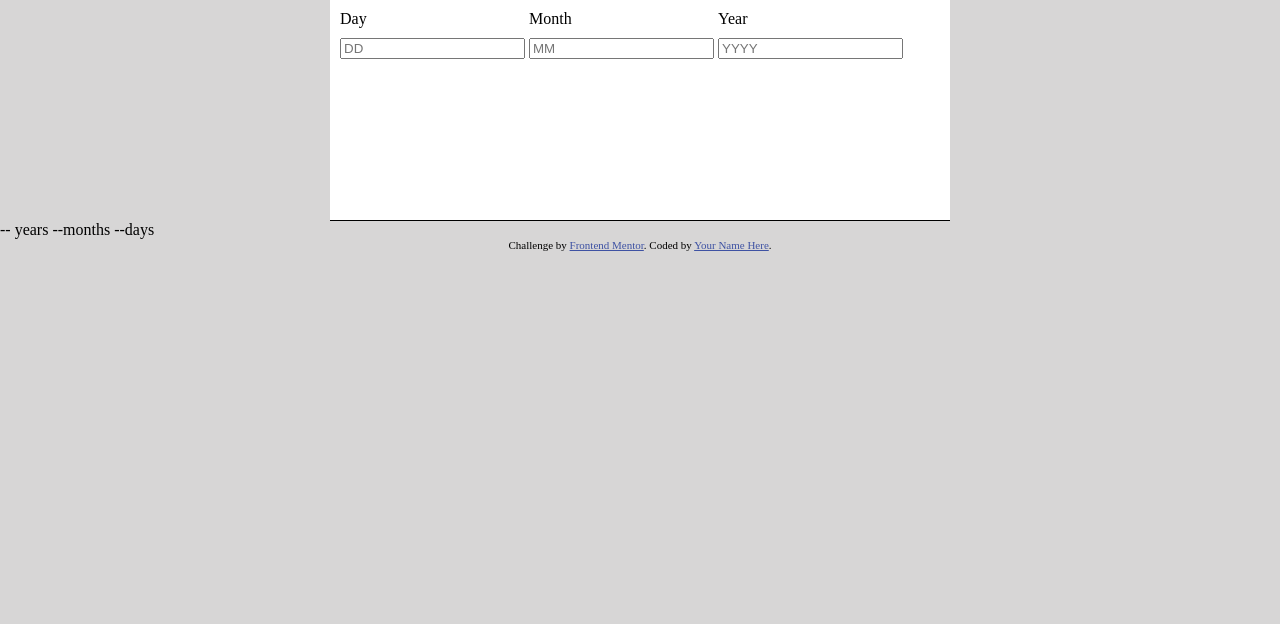
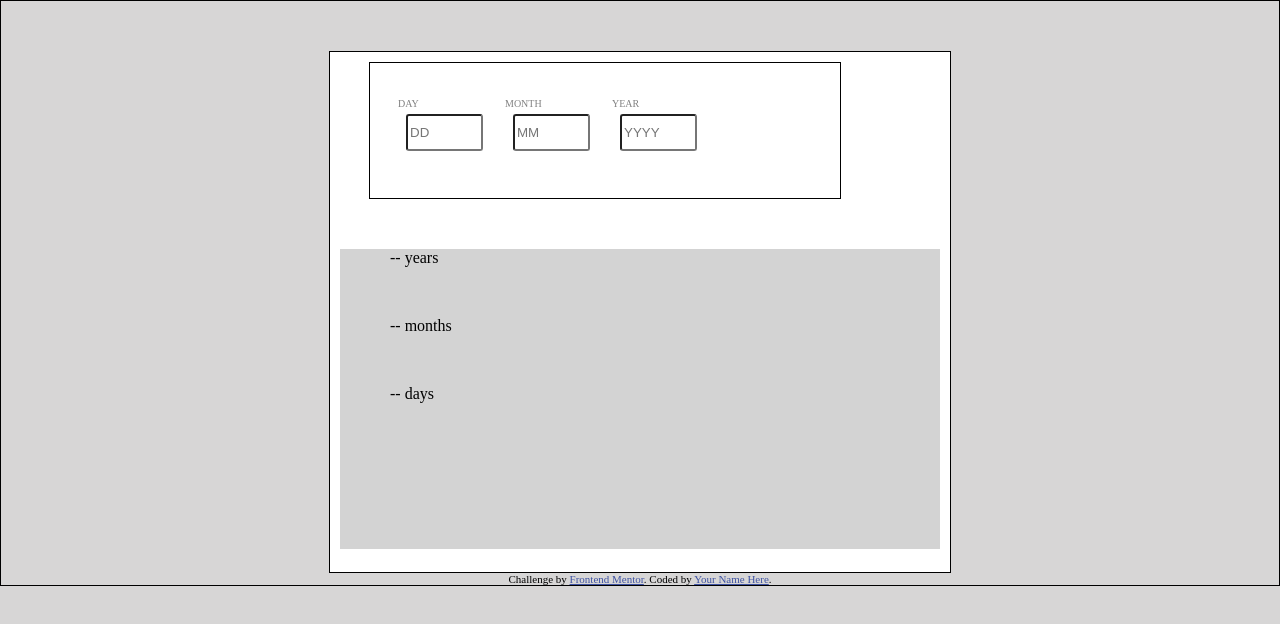
Before and after one commit to maatheuus/calculator-app, a plain HTML site: page index.html in a window 1280 px wide. Drawn offline with Linux system fonts and the light colour scheme.

Commit message:
atualizando código

```diff
--- a/index.html
+++ b/index.html
@@ -14,30 +14,34 @@
 
 <body>
 
-  <header>
-    <span class="data day">Day
-      <input type="text" placeholder="DD" class="input"></input>
-    </span>
-    <span class="data month">Month
-      <input type="text" placeholder="MM" class="input"></input>
-    </span>
-    <span class="data year">Year
-      <input type="text" placeholder="YYYY" class="input"></input>
-    </span>
+  <main>
+    <div class="container--input">
+      <span class="data day">Day
+        <input type="text" placeholder="DD" class="input input--dd"></input>
+      </span>
+      <span class="data month">Month
+        <input type="text" placeholder="MM" class="input input--mm"></input>
+      </span>
+      <span class="data year">Year
+        <input type="text" placeholder="YYYY" class="input input--yyyy"></input>
+      </span>
+    </div>
 
-    <nav>
+    <div class="saida--display">
+      <span>
+        <span class="pontilhado">--</span>
+        years
+      </span>
 
+      <span>
+        <span class="pontilhado">--</span>
+        months
+      </span>
 
-    </nav>
-
-    <div class="bola"></div>
-  </header>
-
-  <main>
-    <div>
-      <span>--</span> years
-      <span>--</span>months
-      <span>--</span>days
+      <span>
+        <span class="pontilhado">--</span>
+        days
+      </span>
     </div>
   </main>
 
--- a/style.css
+++ b/style.css
@@ -11,53 +11,72 @@ body {
   margin: 0px;
   padding: 0px;
   background-color: #a4a2a270;
+  border: 1px solid black;
 }
 
-header {
+main {
   background-color: white;
+  border: 1px solid black;
+
   margin: auto;
+  margin-top: 50px;
 
-  height: 150px;
-  width: 450px;
   padding: 10px;
-  border-bottom: 1px solid black;
+  width: 600px;
+  height: 500px;
 }
 
-@media (min-width: 700px) {
-  header {
-    width: 600px;
+@media (max-width: 700px) {
+  main {
+    height: 500px;
+    width: 450px;
+
     margin: auto;
-    height: 200px;
+    margin-top: 50px;
   }
 }
 
-header > span.data {
-  display: inline-block;
+.container--input {
+  background-color: white;
   margin: auto;
+  margin-left: 29px;
+  border: 1px solid black;
+
+  height: 115px;
+  width: 450px;
+  padding: 10px;
 }
 
-header > span.day {
-  /* text-align: left; */
+span.data {
+  color: gray;
+  font-size: x-small;
+  text-transform: uppercase;
+
+  display: inline-block;
+  padding-top: 10px;
+
+  margin: auto;
+  margin-top: 15px;
+  margin-left: 18px;
 }
 
-header > span.month {
-  /* text-align: center; */
+.container--input > span > input {
+  display: block;
+  border-radius: 3px;
+
+  width: 69px;
+  height: 31px;
+  margin-top: 5px;
+  margin-left: 8px;
 }
 
-header > span.year {
-  /* text-align: right; */
+main > .saida--display {
+  background-color: lightgray;
+  /* display: block; */
+  height: 300px;
 }
 
-header > span > input {
+main > .saida--display > span {
   display: block;
-  margin-top: 10px;
+  margin: 50px;
 }
-
-/* .bola {
-  border: 1px solid purple;
-  background-color: purple;
-  width: 8%;
-  display: block;
-  border-radius: 50%;
-  height: 50px;
-} */
```
